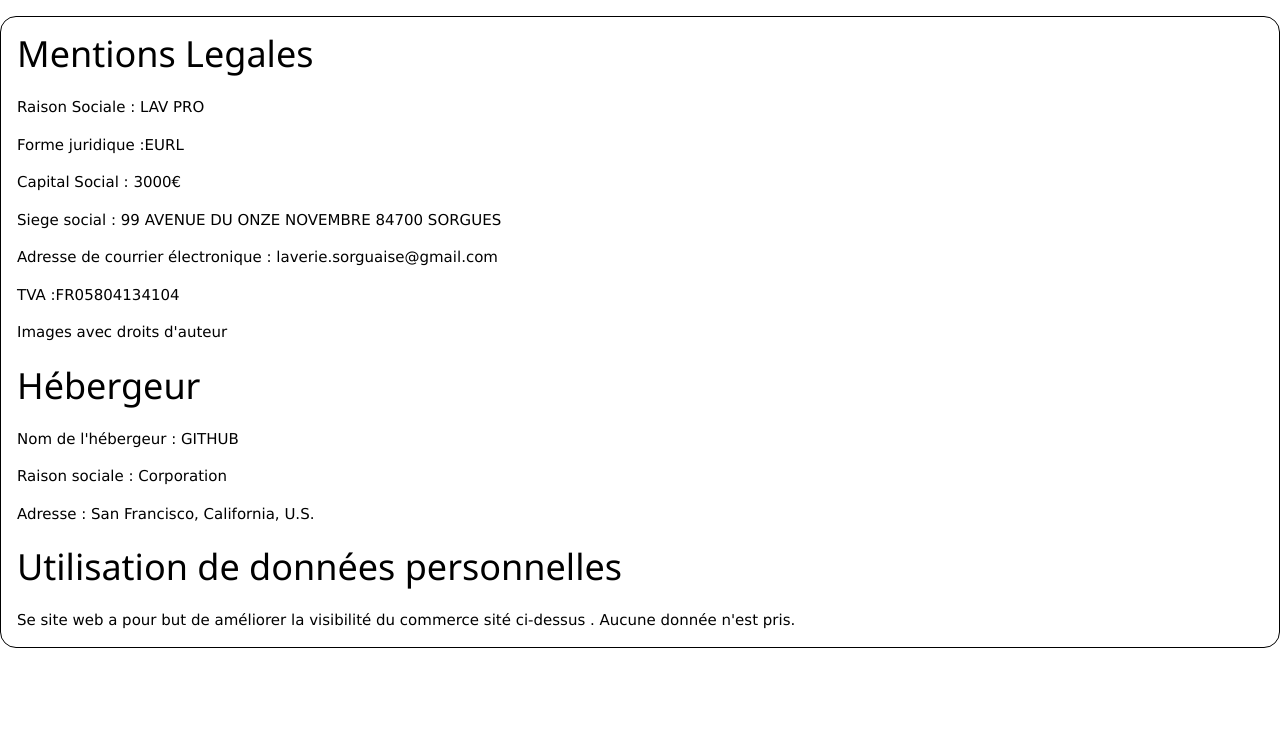
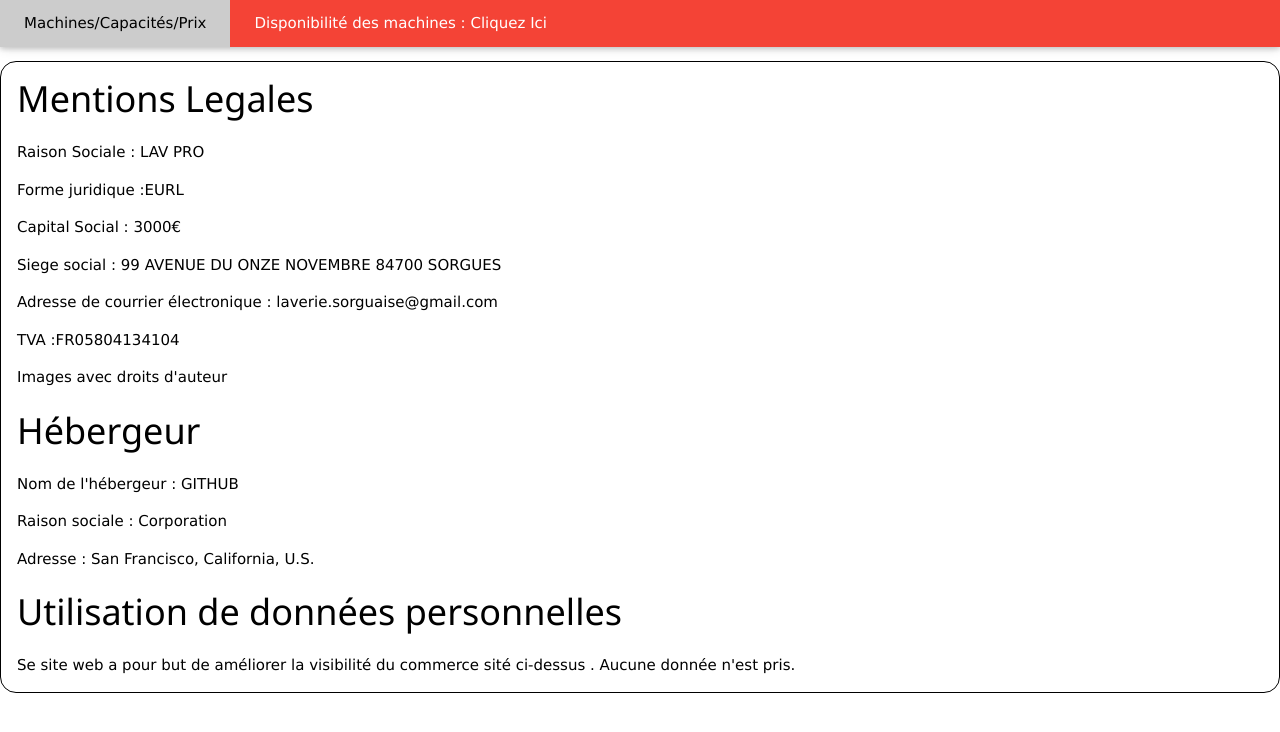
Before and after one commit to maximejullien2/laverie_sorgues, a plain HTML site: page mention_légale.html in a window 1280 px wide. Drawn offline with nearby package versions, Linux system fonts and the light colour scheme.

Commit message:
Update mention_légale.html

```diff
--- a/mention_légale.html
+++ b/mention_légale.html
@@ -3,6 +3,33 @@
         <link rel="stylesheet" href="https://www.w3schools.com/w3css/4/w3.css">
     </head>
     <body>
+        <style>
+            #animation{
+                animation-name: clignotez;
+                animation-duration: 2s ;
+                animation-iteration-count: infinite;
+            }
+            @keyframes clignotez{
+                0% {color: black;}
+                50% {color: white;}
+                100% {color: black;}
+            }
+
+        </style>
+        <div class="w3-top w3-red">
+            <div class="w3-bar w3-card">
+                <a href="./index.html#nb_machine" class="w3-bar-item w3-button w3-padding-large w3-hide-small w3-hide-medium">Machines/Capacités/Prix</a>
+                <a href="https://status.wi-line.fr/?id=007608c789d717690fb9df7d7ec97100" target="_blank" class="w3-bar-item w3-button w3-padding-large w3-hide-small w3-hide-medium">Disponibilité des machines : <span id="animation">Cliquez Ici </span></a>
+                <a class="w3-bar-item w3-button w3-padding-large w3-hide-large w3-right" style="height:46.5px ;" id="afficher" href="javascript:void(0)" onclick="myFunction()" title="Toggle Navigation Menu"><i class="fa fa-bars"></i></a>
+            </div>
+            <div id="navDemo" class="w3-bar-block  w3-hide">
+                <a href="#nb_machine" class="w3-bar-item w3-button w3-padding-large">Machines/Capacités/Prix</a>
+                <a href="https://status.wi-line.fr/?id=007608c789d717690fb9df7d7ec97100" target="_blank" class="w3-bar-item w3-button w3-padding-large">Disponibilité des machines : <span id="animation">Cliquez Ici </span></a>
+            </div>
+
+        </div>
+        <br>
+<br>
         <div class="w3-container w3-panel w3-border w3-round-xlarge w3-border-black">
             <h1>Mentions Legales</h1>
             <p>Raison Sociale : LAV PRO</p>
```
